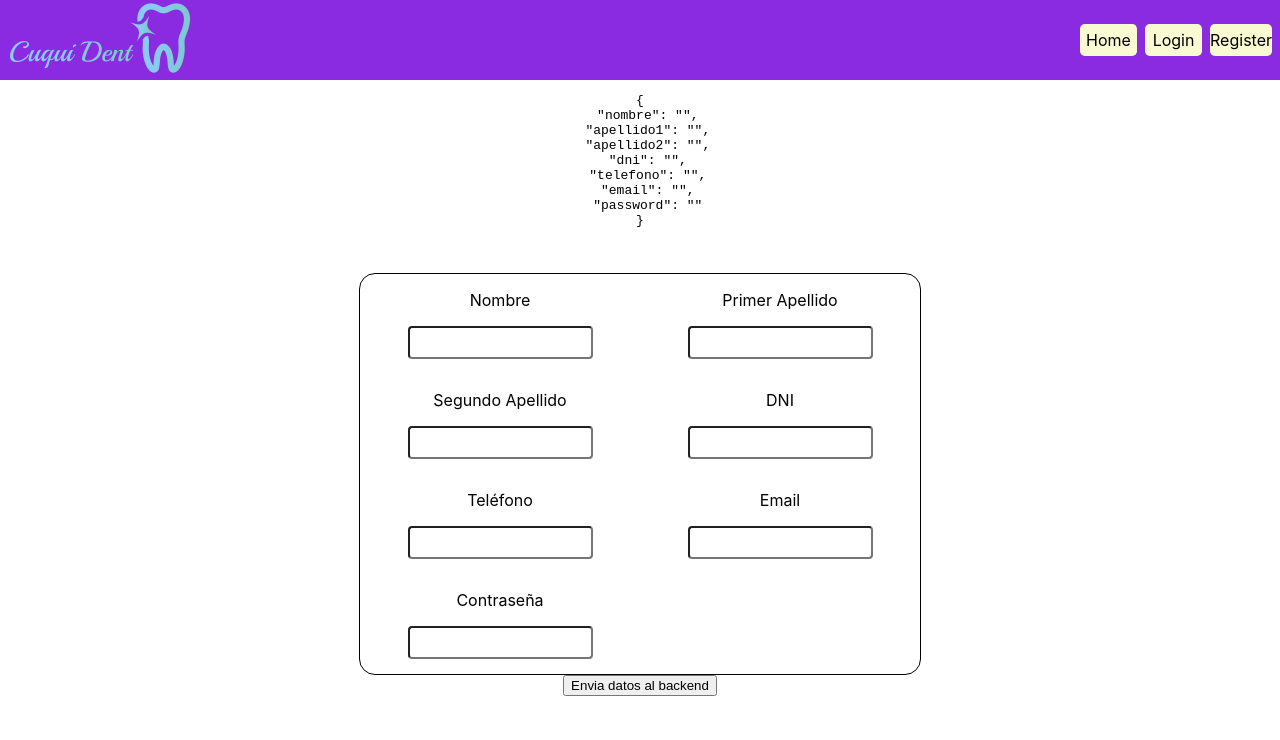
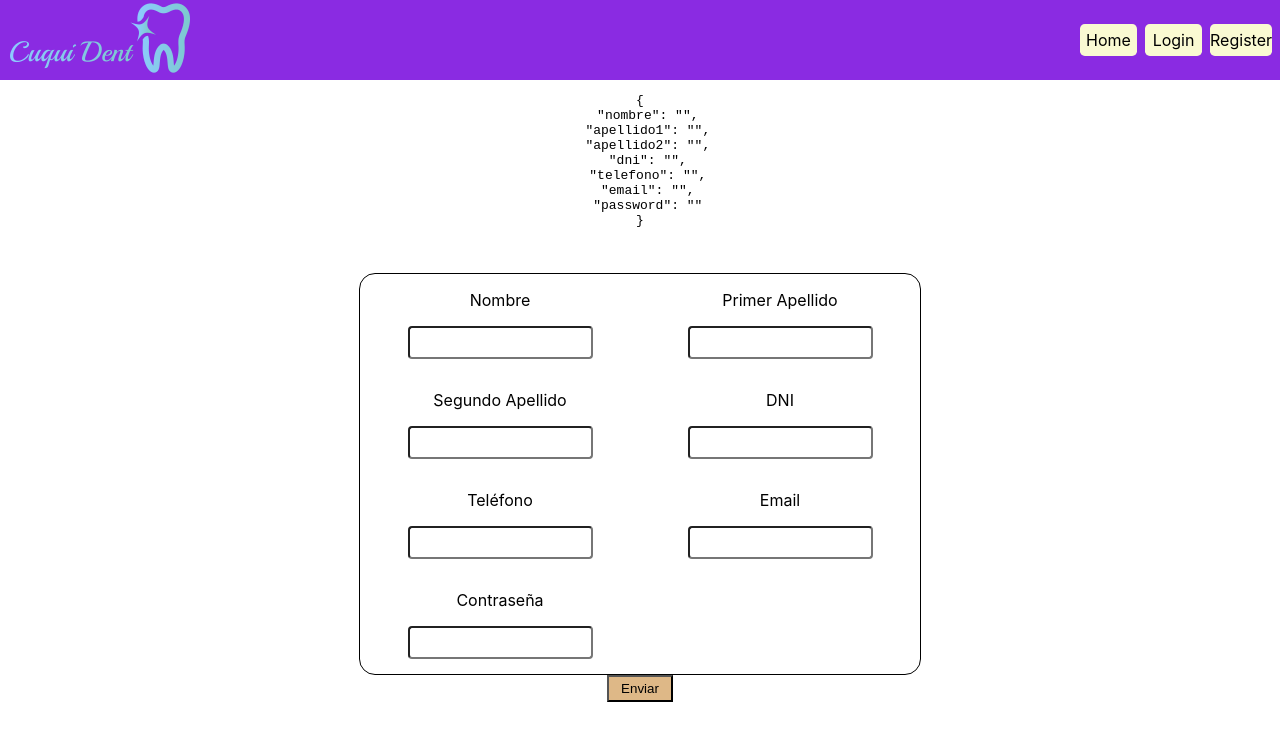
Before and after one commit to jellis24/frontend-clinica-dental, a React (Create React App) app: page /register in a window 1280 px wide. Shown: the top 740 px of the page. Built offline with nearby package versions, Linux system fonts and the light colour scheme.

Commit message:
Resgister with control error and redirect to login

```diff
--- a/src/containers/Register/Register.css
+++ b/src/containers/Register/Register.css
@@ -15,6 +15,11 @@
 
 
 }
+#botonRegistrarse{
+    width: 5em;
+    height: 2em;
+    background-color: burlywood;
+}
 
 .mensajeError{
     color: red;
--- a/src/containers/Register/Register.jsx
+++ b/src/containers/Register/Register.jsx
@@ -1,8 +1,8 @@
 import React, {useState, useEffect} from "react";
-import Boton from "../../components/Boton/Boton";
+
 import Input from "../../components/Input/Input";
 import axios from "axios";
-
+import {useHistory} from 'react-router-dom';
 
 import checkError from "../../utiles/utiles";
 
@@ -12,6 +12,7 @@ import "./Register.css";
 
 const Register = () =>{
 
+    let history = useHistory();
     //HOOKS
 
     const [customer, setUser] = useState({
@@ -73,8 +74,16 @@ const Register = () =>{
             email : customer.email,
             password : customer.password
         };
-        let data = await axios.post("http://localhost:3001/customers/", body)
-        console.log("Soy lo que viene en data", data);
+        let dataQueViene = await axios.post("http://localhost:3001/customers/", body)
+
+
+        if(!dataQueViene.data.customer?.error){
+            setTimeout(()=>{
+                history.push("/login");
+            },1000);
+        }else{
+            setMensaje(dataQueViene.data.customer?.error);
+        }
 
     };
 
@@ -95,7 +104,7 @@ const Register = () =>{
 
 
             </div>
-            <button onClick={()=> enviaDatos()}>Envia datos al backend</button>
+            <button id="botonRegistrarse" onClick={()=> enviaDatos()}>Enviar</button>
             <div className="mensajeError">{mensaje}</div>
 
         </div>
```
Also changed, not shown: 1 other file (tests, documents, lock files or other folders).
